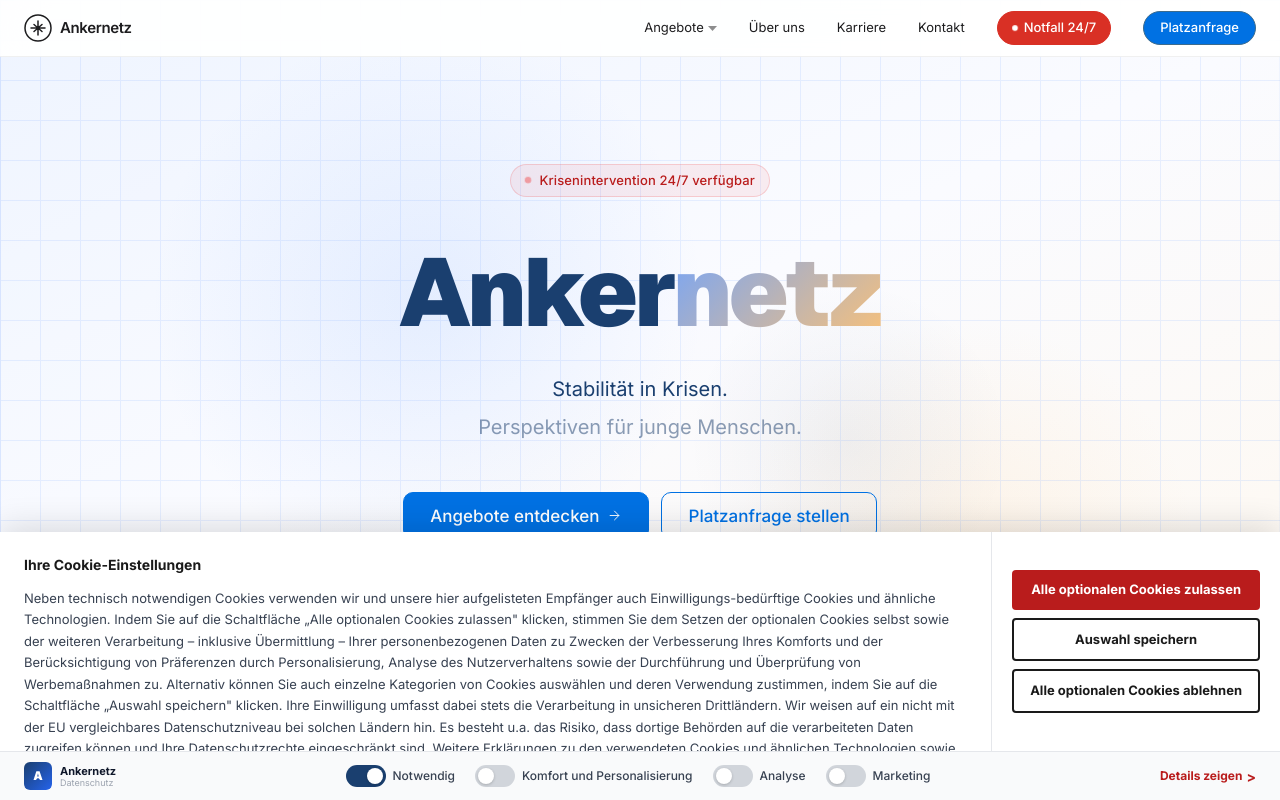
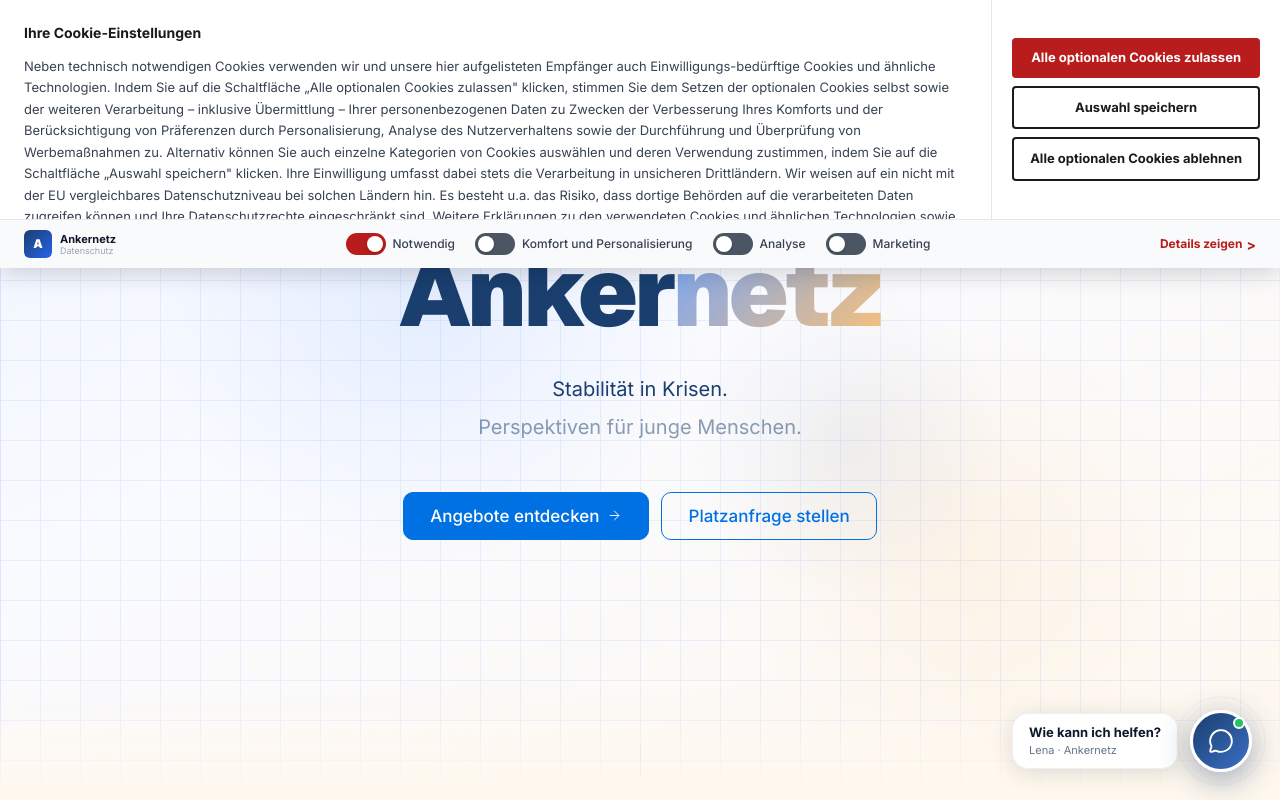
Before and after one commit to ankernetz/ankernetz, a Next.js app: page / in a window 1280 px wide. Shown: the top 800 px of the page. Built offline with nearby package versions, Linux system fonts and the light colour scheme.

Commit message:
Cookie-Banner oben fixiert, Toggle-Farben wie Cookiebot-Original

```diff
--- a/app/components/CookieBanner.tsx
+++ b/app/components/CookieBanner.tsx
@@ -42,7 +42,7 @@
       onClick={disabled ? undefined : onChange}
       style={{
         width: "40px", height: "22px", borderRadius: "11px", border: "none",
-        background: on ? "#1a3f6f" : "#d1d5db",
+        background: on ? "#b91c1c" : "#4b5563",
         cursor: disabled ? "default" : "pointer",
         position: "relative", flexShrink: 0, transition: "background 0.2s",
         opacity: disabled ? 1 : 1,
@@ -59,9 +59,9 @@
 
   return (
     <div style={{
-      position: "fixed", bottom: 0, left: 0, right: 0, zIndex: 9999,
+      position: "fixed", top: 0, left: 0, right: 0, zIndex: 9999,
       background: "white",
-      boxShadow: "0 -4px 32px rgba(0,0,0,0.14)",
+      boxShadow: "0 4px 24px rgba(0,0,0,0.18)",
       fontFamily: "Inter, system-ui, sans-serif",
       fontSize: "13px", color: "#1a1a1a",
     }}>
```
